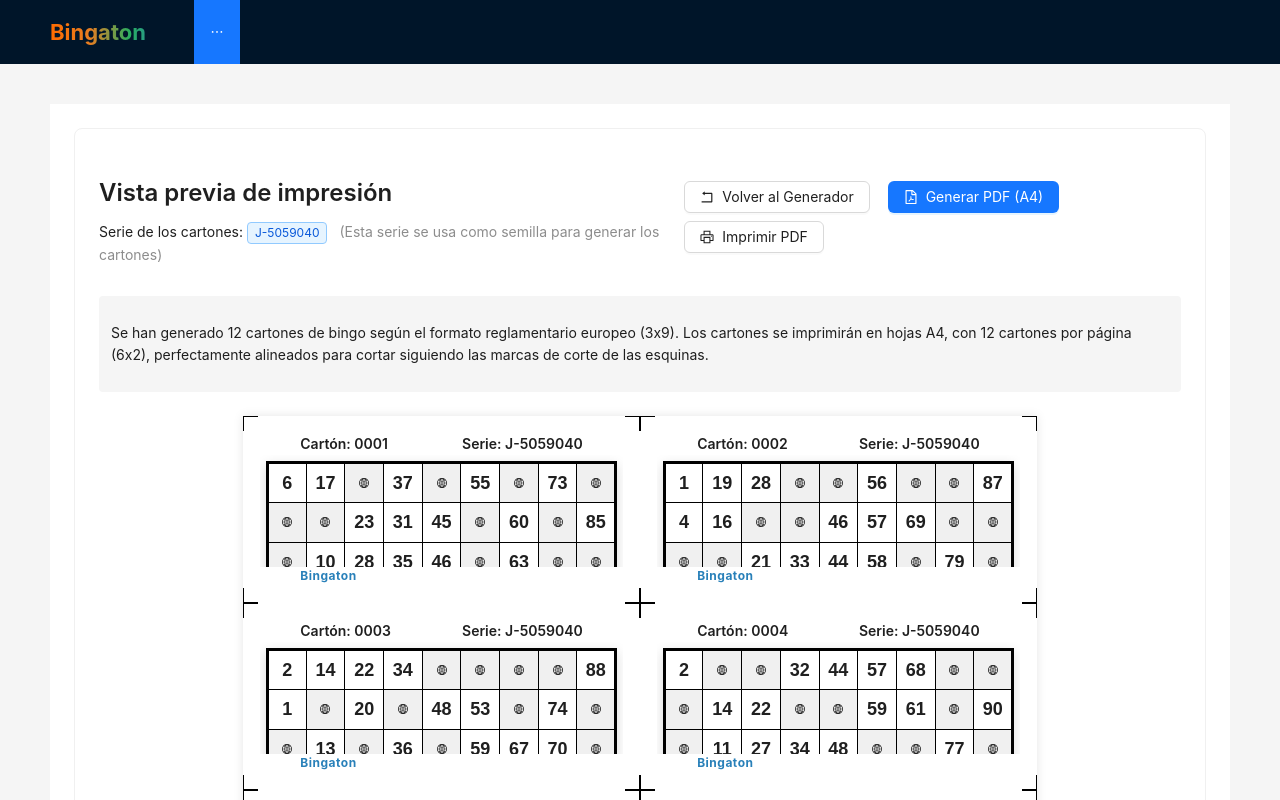
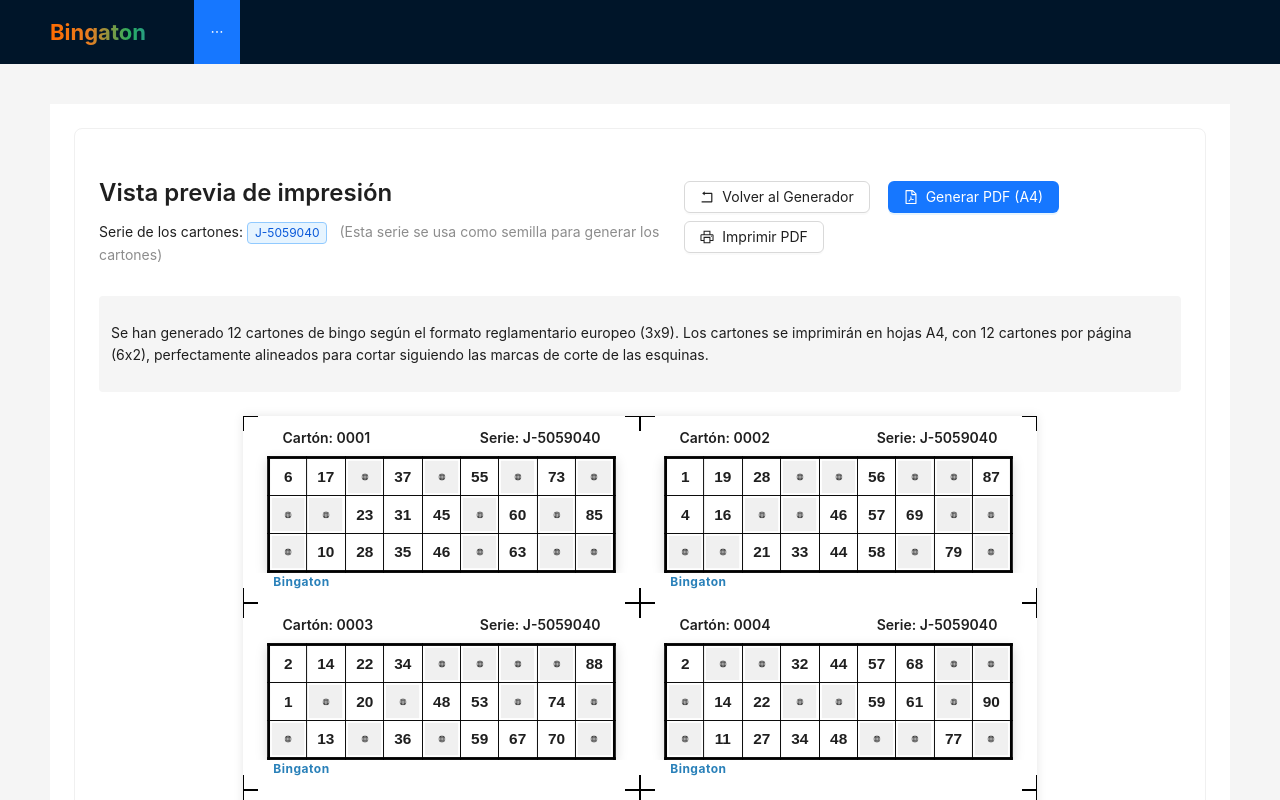
Before and after one commit to adriangn/bingaton, a React (Create React App) app: page / in a window 1280 px wide. Both pictures are taken after a click on the button "Generar Cartones para Imprimir". Shown: the top 800 px of the page. Built offline with nearby package versions, Linux system fonts and the light colour scheme.

Commit message:
style(print): optimizar CSS para mejorar visualización de cartones imprimibles

```diff
--- a/src/components/PrintableBingoCard/PrintableBingoCard.css
+++ b/src/components/PrintableBingoCard/PrintableBingoCard.css
@@ -14,14 +14,14 @@
 
 /* Contenido interno del cartón (más pequeño que las marcas de corte) */
 .print-card .ant-card-body {
-  padding: 2px !important;
+  padding: 0 !important; /* Reducido a 0 */
   display: flex;
   flex-direction: column;
   overflow: hidden;
   border: none;
-  margin: 4mm; /* Aumentado a 4mm para reducir significativamente el contenido interno */
-  width: calc(100% - 8mm); /* Ajustado para considerar los márgenes */
-  height: calc(100% - 8mm); /* Ajustado para considerar los márgenes */
+  margin: 3mm; /* Reducido para aumentar el espacio útil */
+  width: calc(100% - 6mm); /* Ajustado para considerar los márgenes */
+  height: calc(100% - 6mm); /* Ajustado para considerar los márgenes */
   background-color: white;
 }
 
@@ -74,10 +74,10 @@
   display: flex;
   justify-content: space-between;
   margin-bottom: 0;
-  font-size: 5px; /* Tamaño reducido */
+  font-size: 6px; /* Aumentado ligeramente para mejor legibilidad */
   flex: 0 0 auto;
-  padding: 0 1mm;
-  width: 80%; /* Ancho reducido drásticamente */
+  padding: 0;
+  width: 85%; /* Aumentado para mejor uso del espacio */
   margin: 0 auto; /* Centrado */
 }
 
@@ -99,11 +99,11 @@
 }
 
 .print-card-grid {
-  flex: 0.95;
+  flex: 1;
   display: flex;
   flex-direction: column;
   overflow: hidden;
-  padding: 1.5mm; /* Aumentado padding alrededor de la tabla */
+  padding: 1mm; /* Reducido para maximizar el espacio de la tabla */
   box-sizing: border-box;
 }
 
@@ -112,14 +112,13 @@
   display: flex;
   justify-content: flex-start;
   align-items: center;
-  font-size: 5px; /* Tamaño reducido */
+  font-size: 4px;
   font-weight: bold;
   letter-spacing: 0.5px;
   margin-top: 0;
   padding-left: 1mm;
-  margin-left: 0;
-  width: 80%; /* Ancho reducido drásticamente */
-  margin: 0 auto; /* Centrado */
+  margin-left: 4mm;
+  width: 85%;
   text-align: left;
   background-color: white;
   border-radius: 2px;
@@ -127,24 +126,26 @@
 }
 
 .bingo-table {
-  width: 80%; /* Reducido drásticamente al 80% */
+  width: 90%; /* Aumentado para usar mejor el espacio */
   margin: 0 auto; /* Centrado horizontalmente */
   margin-top: 0;
   border-collapse: collapse;
-  border: 1px solid #000;
+  border: 0.5px solid #000; /* Borde más delgado */
   table-layout: fixed;
+  transform: scale(0.95); /* Menos reducción para mejor visibilidad */
+  transform-origin: center;
 }
 
 .bingo-table tr {
-  height: 29%; /* Reducida aún más la altura de las filas */
+  height: 33%; /* Aumentado para distribuir mejor el espacio vertical */
 }
 
 .bingo-table td {
-  border: 1px solid #000;
+  border: 0.5px solid #000; /* Borde más delgado */
   text-align: center;
   vertical-align: middle;
   font-weight: bold;
-  font-size: 9px; /* Reducido drásticamente el tamaño de fuente */
+  font-size: 10px; /* Aumentado para mejor legibilidad */
   width: 11.11%;
   position: relative;
   padding: 0;
@@ -154,7 +155,7 @@
 .bingo-table td:before {
   content: "";
   display: block;
-  padding-top: 80%; /* Reducido drásticamente para evitar desbordamiento */
+  padding-top: 90%; /* Aumentado para celdas más cuadradas */
 }
 
 .cell-content {
@@ -166,7 +167,8 @@
   display: flex;
   justify-content: center;
   align-items: center;
-  font-weight: bold; /* Hacemos los números más negrita */
+  font-weight: bold;
+  transform: scale(0.9); /* Reducción adicional del contenido */
 }
 
 /* Ajustamos el tamaño del contenido dentro de las celdas */
@@ -177,7 +179,7 @@
   align-items: center;
   width: 100%;
   height: 100%;
-  line-height: 1; /* Mejora la alineación vertical */
+  line-height: 1;
 }
 
 /* Eliminamos el truco anterior que causaba el desbordamiento */
@@ -187,7 +189,7 @@
 
 /* Estilo para el icono de globo */
 .globe-icon {
-  font-size: 10px; /* Reducido drásticamente el tamaño */
+  font-size: 8px; /* Reducido drásticamente */
   color: #222;
 }
 
@@ -246,18 +248,19 @@
 
   /* Mejoras para la impresión */
   .bingo-table {
-    border: 1px solid black !important;
+    border: 0.5px solid black !important; /* Borde más delgado */
     border-collapse: collapse;
     margin: 0 auto !important;
     padding: 0;
-    width: 80% !important; /* Reducido drásticamente para impresión */
+    width: 90% !important; /* Aumentado para usar mejor el espacio */
+    transform: scale(0.95) !important; /* Menos reducción para impresión */
   }
 
   .bingo-table td {
-    border: 1px solid black !important;
+    border: 0.5px solid black !important; /* Borde más delgado */
     margin: 0;
     padding: 0;
-    font-size: 9px !important; /* Asegurar que el tamaño de fuente pequeño se mantenga en impresión */
+    font-size: 10px !important; /* Aumentado para mejor legibilidad */
   }
 
   .print-divider {
```
